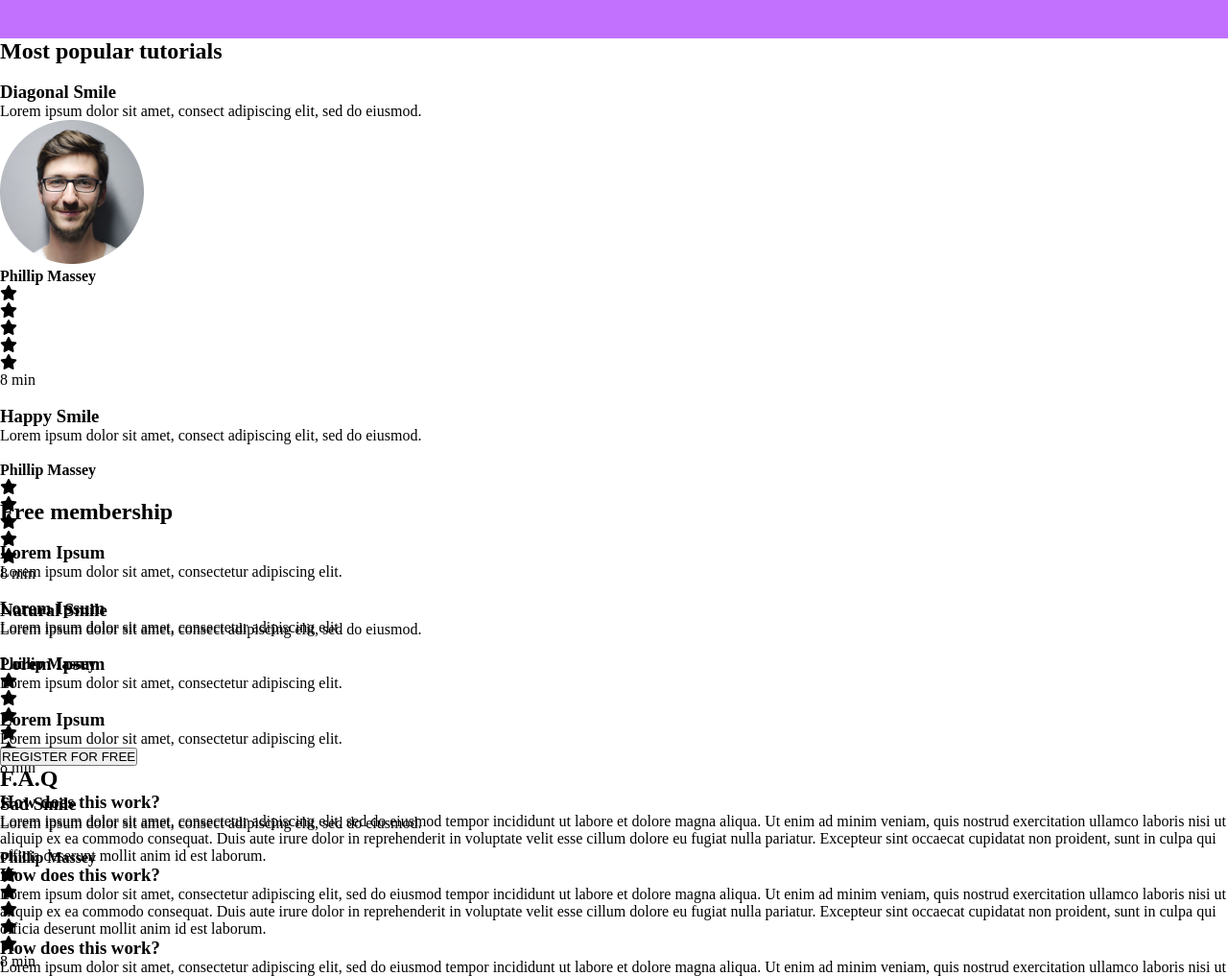
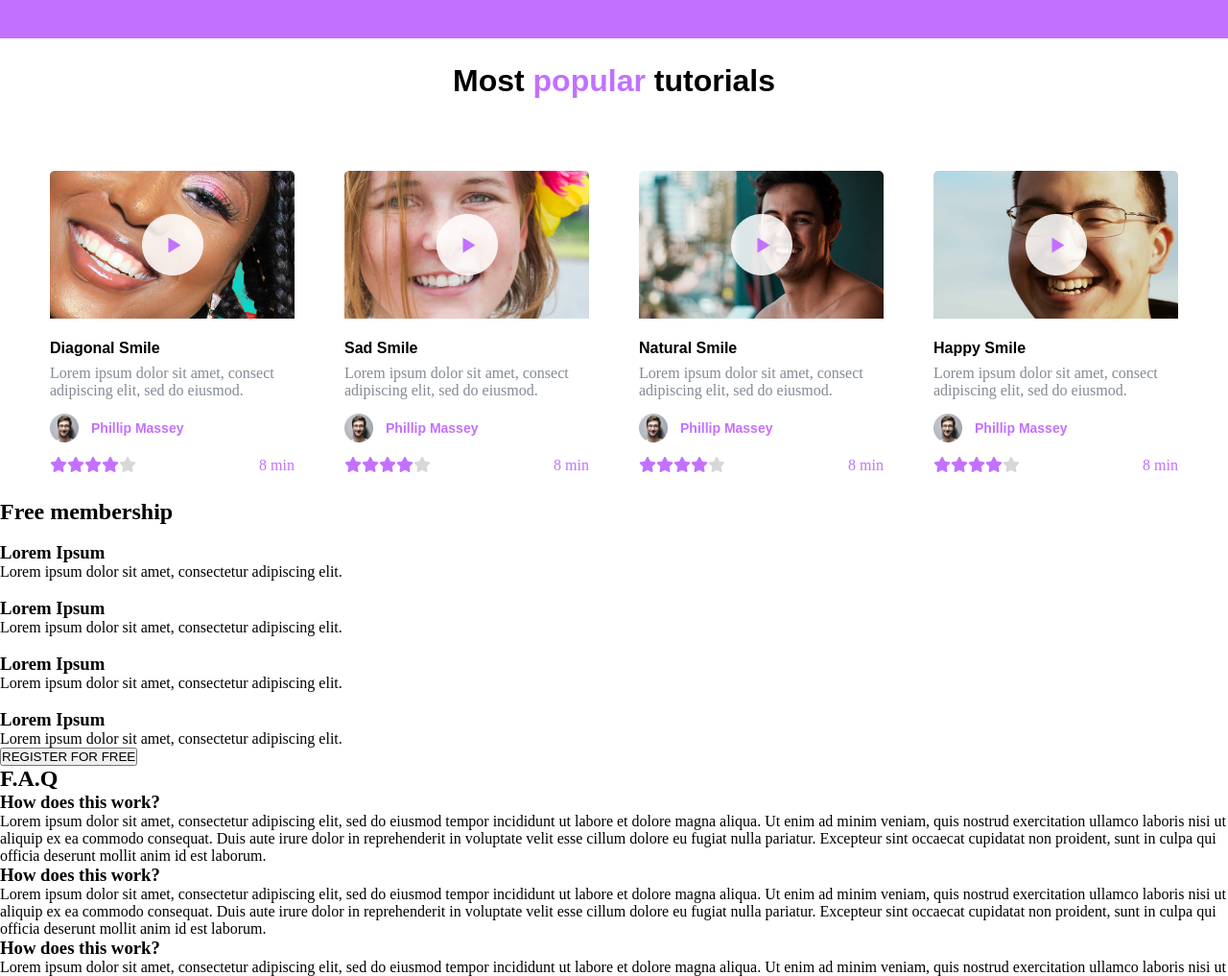
Before and after one commit to OtienoDennis/alx_html_css, a plain HTML site: page css_advanced/index.html in a window 1280 px wide. Shown: the part 1080-2097 px from the top of the page at 96% size. Drawn offline with Linux system fonts and the light colour scheme.

Commit message:
Apply styles to tutorials section of the page

```diff
--- a/css_advanced/index.html
+++ b/css_advanced/index.html
@@ -68,16 +68,19 @@
             </div>
         </section>
         <section class="part_2_tutorials">
-            <h2>Most popular tutorials</h2>
-            <div>
-                <img src="./images/Bitmap (1).png" alt="">
+            <h2>Most <span>popular</span> tutorials</h2>
+            <div class="smile-tutorials">
+                <div class="smile-container">
+                    <img src="./images/9.png" alt="Diagonal smile" class="type-of-smile">
+                    <img src="./images/play.png" alt="Play Button" class="play-button">
                     <h3>Diagonal Smile</h3>
                     <p>Lorem ipsum dolor sit amet, consect adipiscing elit, sed do eiusmod.</p>
-                <div>
-                    <img src="./images/1.png" alt="">
+                    <div class="reviewer-phillip">
+                        <img src="./images/1.png" alt="" class="phillip-massey">
                         <h4>Phillip Massey</h4>
                     </div>
-                <div>
+                    <div class="rate-time-container">
+                        <div class="star-rating">
                             <div><i class="fa-solid fa-star"></i></div>
                             <div><i class="fa-solid fa-star"></i></div>
                             <div><i class="fa-solid fa-star"></i></div>
@@ -86,15 +89,18 @@
                         </div>
                         <p>8 min</p>
                     </div>
-            <div>
-                <img src="./images/Bitmap (4).png" alt="">
-                <h3>Happy Smile</h3>
+                </div>
+                <div class="smile-container">
+                    <img src="./images/7.png" alt="Sad Smile" class="type-of-smile">
+                    <img src="./images/play.png" alt="Play Button" class="play-button">
+                    <h3>Sad Smile</h3>
                     <p>Lorem ipsum dolor sit amet, consect adipiscing elit, sed do eiusmod.</p>
-                <div>
-                    <img src="./images/1 (3).png" alt="">
+                    <div class="reviewer-phillip">
+                        <img src="./images/1.png" alt="" class="phillip-massey">
                         <h4>Phillip Massey</h4>
                     </div>
-                <div>
+                    <div class="rate-time-container">
+                        <div class="star-rating">
                             <div><i class="fa-solid fa-star"></i></div>
                             <div><i class="fa-solid fa-star"></i></div>
                             <div><i class="fa-solid fa-star"></i></div>
@@ -103,15 +109,18 @@
                         </div>
                         <p>8 min</p>
                     </div>
-            <div>
-                <img src="./images/Bitmap (3).png" alt="">
+                </div>
+                <div class="smile-container">
+                    <img src="./images/8.png" alt="Natural smile" class="type-of-smile">
+                    <img src="./images/play.png" alt="Play Button" class="play-button">
                     <h3>Natural Smile</h3>
                     <p>Lorem ipsum dolor sit amet, consect adipiscing elit, sed do eiusmod.</p>
-                <div>
-                    <img src="./images/1 (3).png" alt="">
+                    <div class="reviewer-phillip">
+                        <img src="./images/1.png" alt="" class="phillip-massey">
                         <h4>Phillip Massey</h4>
                     </div>
-                <div>
+                    <div class="rate-time-container">
+                        <div class="star-rating">
                             <div><i class="fa-solid fa-star"></i></div>
                             <div><i class="fa-solid fa-star"></i></div>
                             <div><i class="fa-solid fa-star"></i></div>
@@ -120,15 +129,18 @@
                         </div>
                         <p>8 min</p>
                     </div>
-            <div>
-                <img src="./images/Bitmap (2).png" alt="">
-                <h3>Sad Smile</h3>
+                </div>
+                <div class="smile-container">
+                    <img src="./images/6.png" alt="Happy Smile" class="type-of-smile">
+                    <img src="./images/play.png" alt="Play Button" class="play-button">
+                    <h3>Happy Smile</h3>
                     <p>Lorem ipsum dolor sit amet, consect adipiscing elit, sed do eiusmod.</p>
-                <div>
-                    <img src="./images/1 (3).png" alt="">
+                    <div class="reviewer-phillip">
+                        <img src="./images/1.png" alt=""class="phillip-massey">
                         <h4>Phillip Massey</h4>
                     </div>
-                <div>
+                    <div class="rate-time-container">
+                        <div class="star-rating">
                             <div><i class="fa-solid fa-star"></i></div>
                             <div><i class="fa-solid fa-star"></i></div>
                             <div><i class="fa-solid fa-star"></i></div>
@@ -136,6 +148,8 @@
                             <div><i class="fa-solid fa-star"></i></div>
                         </div>
                         <p>8 min</p>
+                    </div>
+                </div>
             </div>
         </section>
         <section>
--- a/css_advanced/styles.css
+++ b/css_advanced/styles.css
@@ -198,4 +198,84 @@ nav img {
 
 .part_2_tutorials {
     height: 60vh;
+    display: flex;
+    flex-direction: column;
+    align-items: center;
+    justify-content: center;
 }
+
+.part_2_tutorials h2 {
+    font-size: 32px;
+    font-family: 'Source Sans Pro Mixed', sans-serif;
+}
+
+.part_2_tutorials h2 span {
+    color: #C271FF;
+}
+.smile-tutorials {
+    display: flex;
+    margin-top: 75px;
+    justify-content: space-evenly;
+    width: 100%;
+
+}
+
+.play-button {
+    position: absolute;
+    left: 50%;
+    top: 45px;
+    transform: translateX(-50%);
+}
+
+.smile-container {
+    width: 255px;
+    position: relative;
+}
+
+.smile-container h3 {
+    margin-bottom: 7.6px;
+    margin-top: 18px;
+    font-family: 'Source Sans Pro Bold', sans-serif;
+    font-size: 16px;
+}
+
+.smile-container h3 + p {
+    /* color: rgba(7, 22, 41, .5); */
+    color: #07162980;
+}
+/* .part_2_tutorials .type-of-smile {
+    width: 255px;
+    height: 154px;
+} */
+
+.reviewer-phillip {
+    display: flex;
+    align-items: center;
+    gap: 13px;
+    margin-top: 15.4px;
+    margin-bottom: 15px;
+}
+
+.reviewer-phillip h4 {
+    color: #C271FF;
+    font-size: 14px;
+    font-family: 'Source Sans Pro SemiBold', sans-serif;
+}
+
+.phillip-massey {
+    width: 30px;
+}
+
+.rate-time-container {
+    display: flex;
+    justify-content: space-between;
+    color: #C271FF;
+}
+
+.star-rating {
+    display: flex;
+}
+
+.star-rating div:last-child{
+    color: #d8d8d8;
+}
```
Lines whose indentation alone changed are shown as unchanged.
